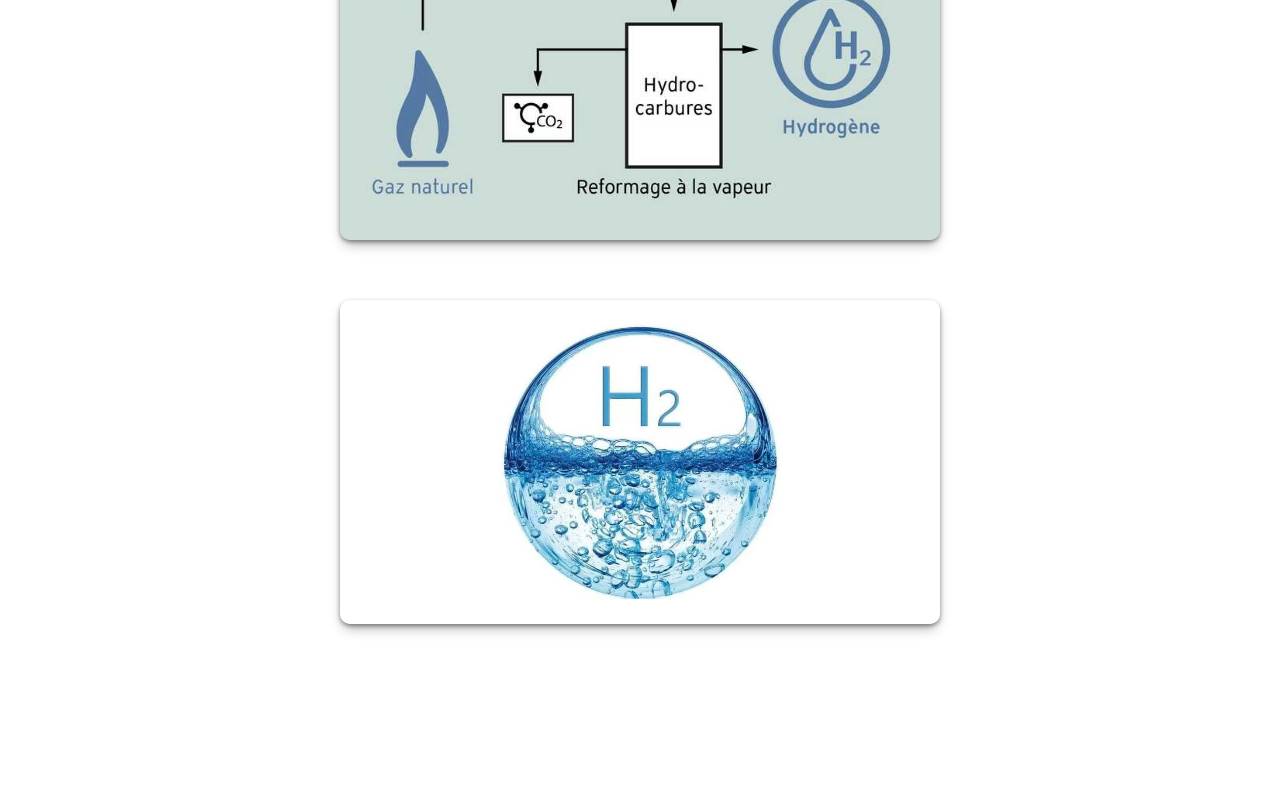
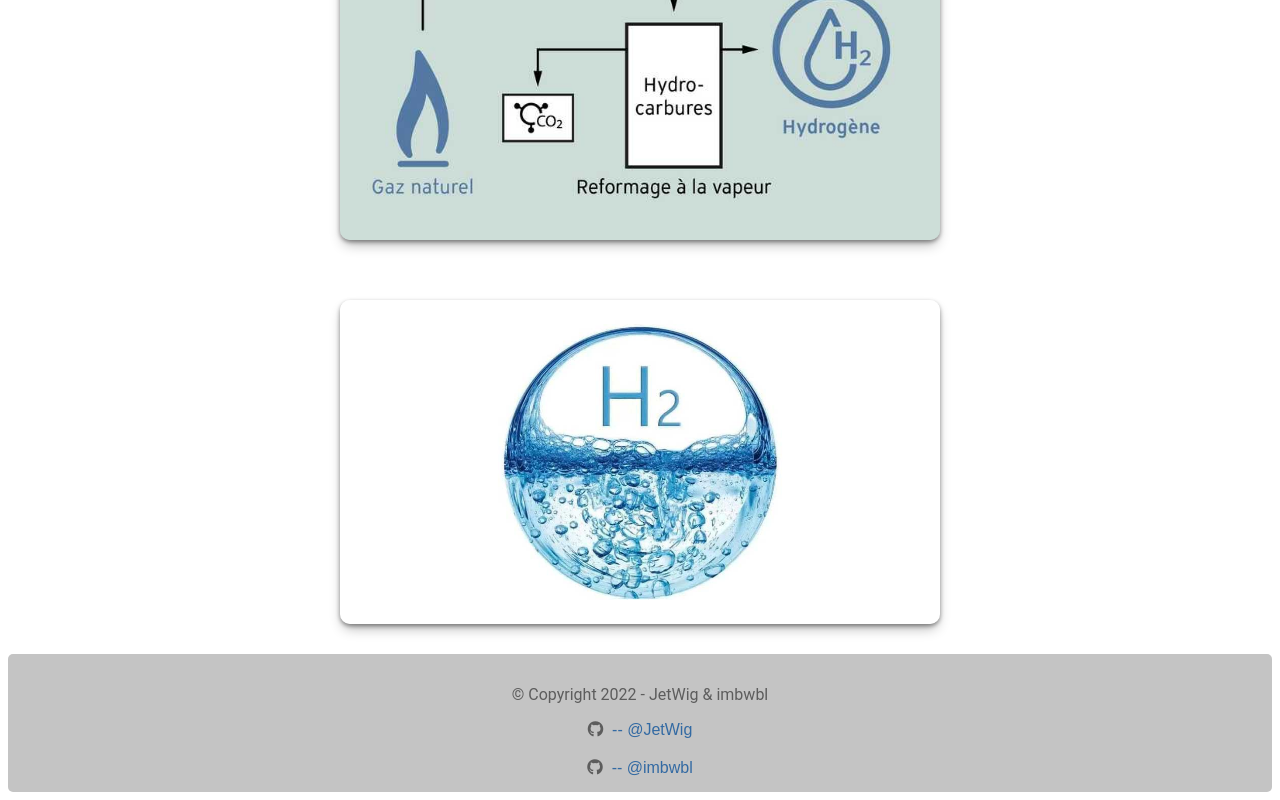
Before and after one commit to Imbwbl/first-lego-league-H1-website, a Svelte app: page / in a window 1280 px wide. Shown: the part 1760-2560 px from the top of the page. Before the commit the page ends 2422 px from the top, so only its background shows below. Built offline with nearby package versions, Linux system fonts and the light colour scheme.

Commit message:
add footer

```diff
--- a/index.html
+++ b/index.html
@@ -6,6 +6,7 @@
     <meta name="viewport" content="width=device-width, initial-scale=1.0" />
     <title>Hydrogène</title>
     <link rel="icon" href="logo.ico">
+    <script src="https://kit.fontawesome.com/641e69c637.js" crossorigin="anonymous"></script>
   </head>
   <body>
     <div id="app"></div>
--- a/src/App.svelte
+++ b/src/App.svelte
@@ -1,3 +1,5 @@
+
+
 <main>
   <div class="headerTitle">
     <span>
@@ -66,6 +68,14 @@
       </div>
     </div>
   </div>
+  <footer>
+    <p>© Copyright 2022 - JetWig & imbwbl</p>
+    <i class="fa-brands fa-github"><a href=https://github.com/Imbwbl>&nbsp -- @JetWig</a></i>
+    <br>
+    <br>
+    <i class="fa-brands fa-github"><a href="https://github.com/JetWig">&nbsp -- @imbwbl  </a></i>
+  </footer>
+
 </main>
 
 <style>
--- a/src/app.css
+++ b/src/app.css
@@ -135,6 +135,29 @@ p.subtitle:hover{
   margin: 0 80px;
 }
 
+footer {
+  background-color: #c4c4c4;
+  color: #5d5d5d;
+  padding: 15px;
+  border-radius: 5px;
+}
+
+/* Center the text inside the footer */
+footer p {
+  text-align: center;
+}
+
+a{
+  font-size: 16px;
+  font-family: sans-serif;
+  text-decoration: none;
+  color: rgba(36, 97, 159, 0.91);
+}
+
+a:hover {
+  color: blue;
+}
+
 @media screen and (max-width : 980px) {
   p.subtitle{
     padding-left: 1em;
@@ -152,11 +175,16 @@ p.subtitle:hover{
     margin: 0 10px;
   }
 }
+
 @media screen and (max-width : 500px) {
   p.subtitle{
     padding-left: 1em;
     padding-right: 1em;
     font-size: 1.5em;
+  }
+
+  footer{
+    margin-top: 20px;
   }
   .card {
     margin: 1px;
@@ -222,3 +250,5 @@ p.subtitle:hover{
     /* object-fit: cover; */
   }
 }
+
+/* Add a black background color to the footer */
```
